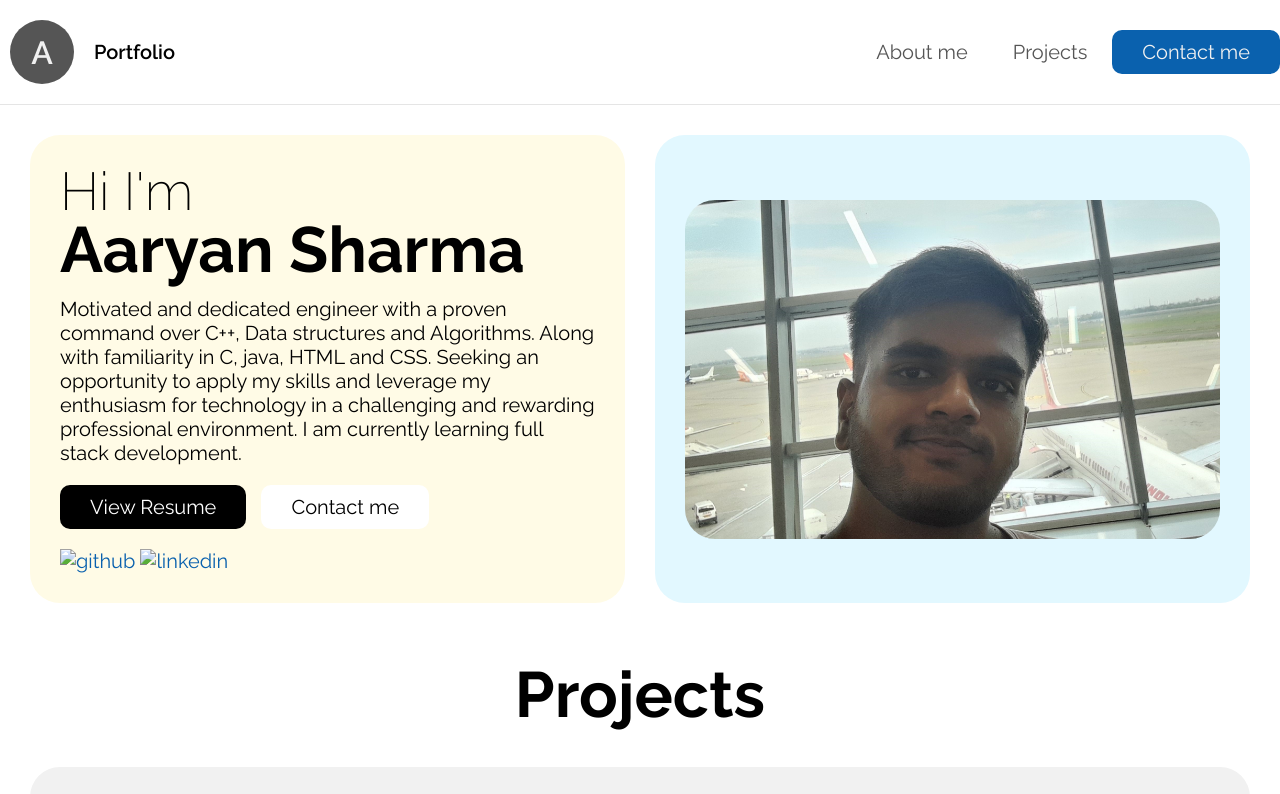
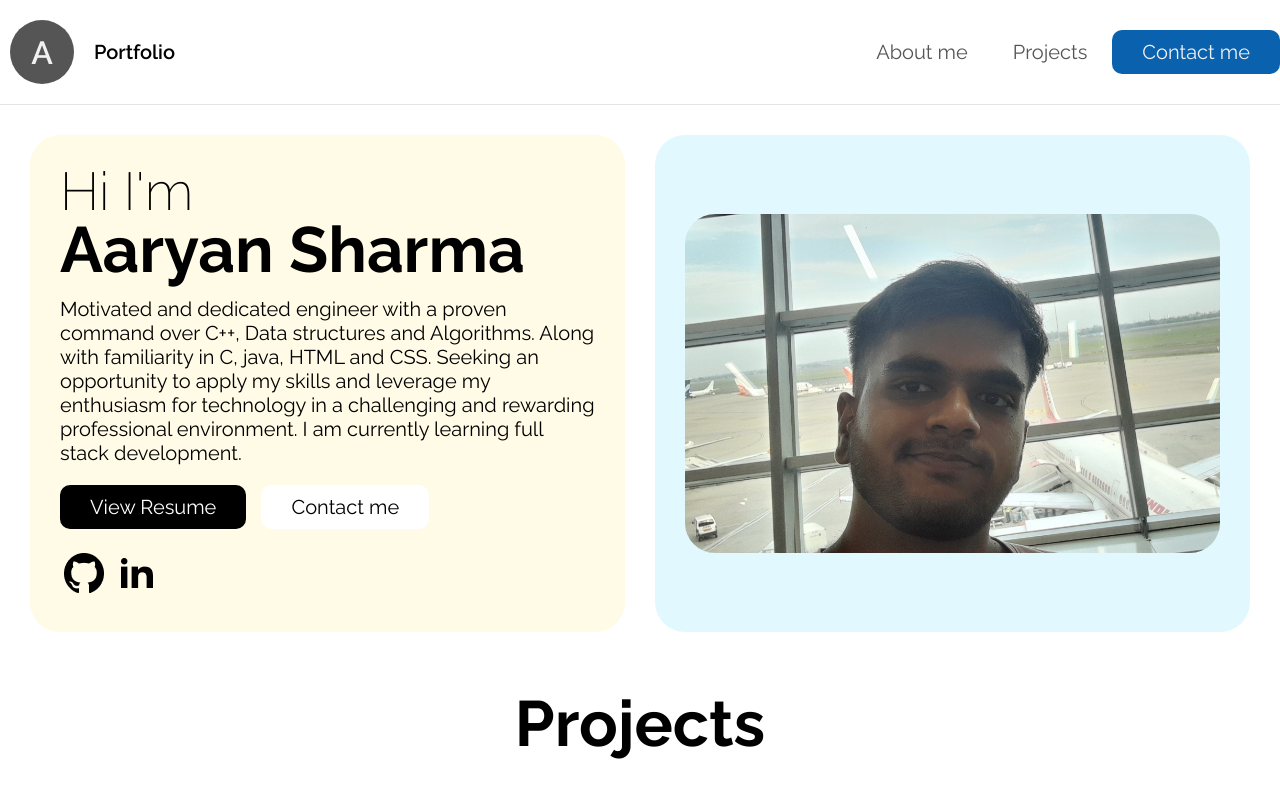
Before and after one commit to AaryanSharma111/Portfolio, a plain HTML site: page index.html in a window 1280 px wide. Shown: the top 794 px of the page. Drawn offline with Linux system fonts and the light colour scheme.

Commit message:
Update index.html

```diff
--- a/index.html
+++ b/index.html
@@ -60,11 +60,11 @@
                 </div>
                 <div class="social-links">
                     <a href="https://github.com/AaryanSharma111">
-                        <img src="./imgs/github.png"
+                        <img src="github.png"
                         alt="github" width="48">
                     </a>
                     <a href="https://www.linkedin.com/in/aaryan-sharma-782940282/">
-                        <img src="./imgs/linkedin.png"
+                        <img src="linkedin.png"
                         alt="linkedin" width="48">
                     </a>
                 </div>
```
